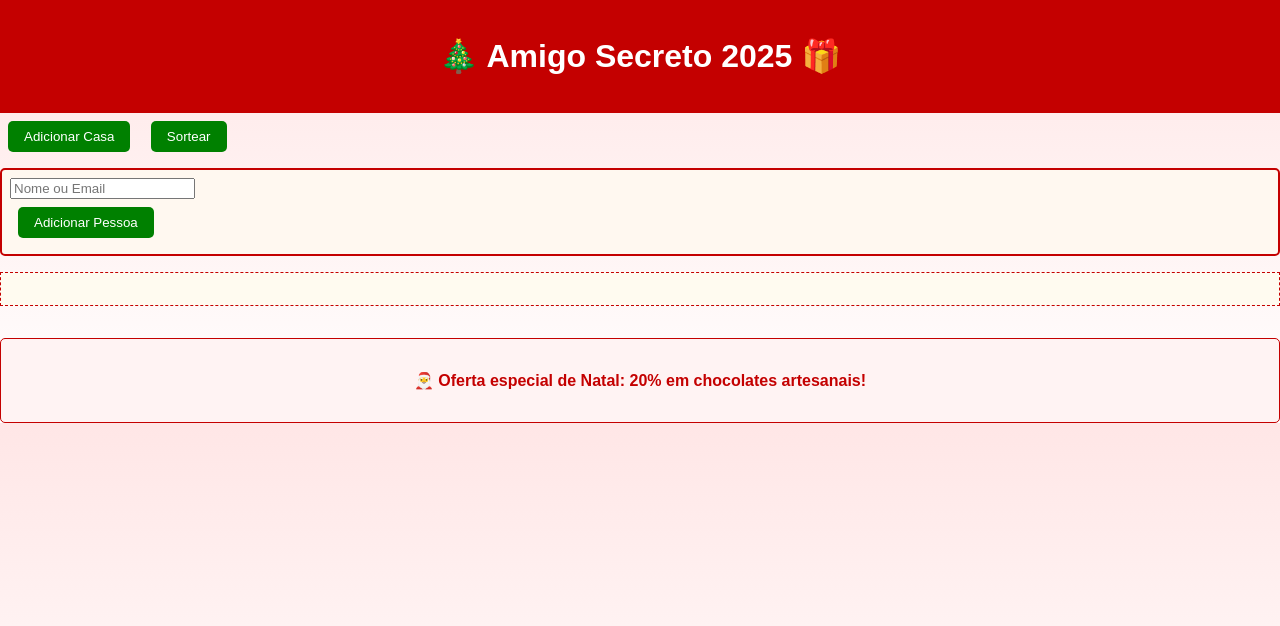
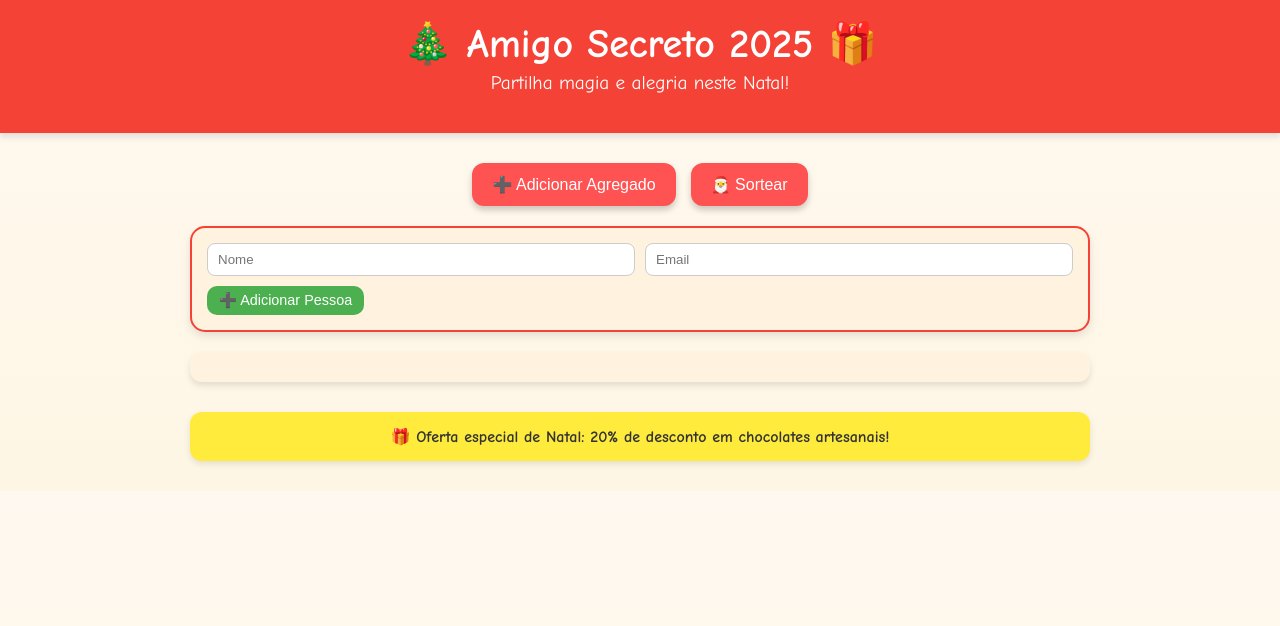
Before and after one commit to lfcaldeira/amigo-secreto, a plain HTML site: page frontend/index.html in a window 1280 px wide. Drawn offline with Linux system fonts and the light colour scheme.

Commit message:
Site de natal a ser feito

```diff
--- a/frontend/index.html
+++ b/frontend/index.html
@@ -1,30 +1,121 @@
-<!-- index.html -->
 <!DOCTYPE html>
 <html lang="pt">
 <head>
 <meta charset="UTF-8">
 <meta name="viewport" content="width=device-width, initial-scale=1.0">
-<title>Amigo Secreto Natal</title>
+<title>Amigo Secreto Natal 🎄</title>
 <link rel="stylesheet" href="styles.css">
 </head>
 <body>
 <header>
   <h1>🎄 Amigo Secreto 2025 🎁</h1>
+  <p class="subtitulo">Partilha magia e alegria neste Natal!</p>
 </header>
 
 <main>
-  <button id="add-casa">Adicionar Casa</button>
-  <button id="sortear">Sortear</button>
+  <div class="botoes">
+    <button id="adicionar-agregado" class="btn-natal">➕ Adicionar Agregado</button>
+    <button id="sortear" class="btn-natal">🎅 Sortear</button>
+  </div>
+
   <section id="casas"></section>
 
   <div id="resultado" class="resultado"></div>
 
   <!-- Espaço para publicidade -->
   <aside class="ad-banner">
-    <p>🎅 Oferta especial de Natal: 20% em chocolates artesanais!</p>
+    <p>🎁 Oferta especial de Natal: 20% de desconto em chocolates artesanais!</p>
   </aside>
 </main>
 
-<script src="script.js"></script>
+<script>
+const API_URL = window.API_URL || "http://192.168.1.123:8000";
+
+document.addEventListener("DOMContentLoaded", () => {
+    document.getElementById("adicionar-agregado").addEventListener("click", adicionarAgregado);
+    document.getElementById("sortear").addEventListener("click", sortear);
+    adicionarAgregado();
+});
+
+function adicionarAgregado() {
+    const container = document.getElementById("casas");
+    const div = document.createElement("div");
+    div.classList.add("agregado");
+
+    const pessoasDiv = document.createElement("div");
+    pessoasDiv.classList.add("pessoas");
+
+    const btnAddPessoa = document.createElement("button");
+    btnAddPessoa.type = "button";
+    btnAddPessoa.textContent = "➕ Adicionar Pessoa";
+    btnAddPessoa.classList.add("btn-pessoa");
+    btnAddPessoa.addEventListener("click", () => adicionarPessoa(pessoasDiv));
+
+    div.appendChild(pessoasDiv);
+    div.appendChild(btnAddPessoa);
+    container.appendChild(div);
+
+    adicionarPessoa(pessoasDiv);
+}
+
+function adicionarPessoa(container) {
+    const div = document.createElement("div");
+    div.classList.add("pessoa-input");
+
+    const inputNome = document.createElement("input");
+    inputNome.placeholder = "Nome";
+    inputNome.type = "text";
+
+    const inputEmail = document.createElement("input");
+    inputEmail.placeholder = "Email";
+    inputEmail.type = "email";
+
+    div.appendChild(inputNome);
+    div.appendChild(inputEmail);
+    container.appendChild(div);
+}
+
+function coletarCasas() {
+    const agregados = document.querySelectorAll(".agregado");
+    const casas = [];
+    agregados.forEach(agregado => {
+        const pessoas = [];
+        agregado.querySelectorAll(".pessoa-input").forEach(div => {
+            const nome = div.querySelector("input[type=text]").value.trim();
+            const email = div.querySelector("input[type=email]").value.trim();
+            if (nome && email) pessoas.push({nome, email});
+        });
+        if (pessoas.length) casas.push(pessoas);
+    });
+    return casas;
+}
+
+async function sortear() {
+    const casas = coletarCasas();
+    if (!casas.length) { alert("Adicione pelo menos uma pessoa!"); return; }
+
+    try {
+        const resp = await fetch(`${API_URL}/sortear`, {
+            method: "POST",
+            headers: {"Content-Type":"application/json"},
+            body: JSON.stringify({casas})
+        });
+        const resultado = await resp.json();
+        mostrarResultado(resultado);
+    } catch(e) {
+        alert("Erro ao contactar o servidor: " + e.message);
+    }
+}
+
+function mostrarResultado(resultado) {
+    const resDiv = document.getElementById("resultado");
+    resDiv.innerHTML = "<h2>🎅 Resultado do Amigo Secreto 🎁</h2>";
+    for(const [quem, para] of Object.entries(resultado)){
+        const p = document.createElement("p");
+        p.innerHTML = `<strong>${quem}</strong> → ${para}`;
+        resDiv.appendChild(p);
+    }
+}
+</script>
 </body>
 </html>
--- a/frontend/script.js
+++ b/frontend/script.js
@@ -1,7 +1,7 @@
 const API_URL = window.API_URL || "http://192.168.1.123:8000";
 
 document.addEventListener("DOMContentLoaded", () => {
-const adicionarCasaBtn = document.getElementById("add-casa");
+const adicionarCasaBtn = document.getElementById("adicionar-agregado");
 const sortearBtn = document.getElementById("sortear");
 
 
--- a/frontend/styles.css
+++ b/frontend/styles.css
@@ -1,55 +1,117 @@
-/* styles.css */
 body {
-  font-family: 'Arial', sans-serif;
-  background: linear-gradient(to bottom, #ffe6e6, #fff);
-  color: #333;
+    font-family: 'Comic Sans MS', cursive, sans-serif;
+    background: linear-gradient(to bottom, #fff8f0, #fef6e4);
     margin: 0;
     padding: 0;
+    color: #333;
 }
 
 header {
-  background-color: #c40000;
+    text-align: center;
+    background-color: #f44336;
     color: white;
-  padding: 1rem;
-  text-align: center;
+    padding: 20px;
+    box-shadow: 0 4px 6px rgba(0,0,0,0.1);
 }
 
-button {
-  margin: 0.5rem;
-  padding: 0.5rem 1rem;
-  background-color: #008000;
+header h1 {
+    margin: 0;
+    font-size: 2.5em;
+}
+
+header .subtitulo {
+    font-size: 1.2em;
+    margin-top: 5px;
+}
+
+main {
+    max-width: 900px;
+    margin: 30px auto;
+    padding: 0 20px;
+}
+
+.botoes {
+    display: flex;
+    justify-content: center;
+    gap: 15px;
+    margin-bottom: 20px;
+}
+
+.btn-natal {
+    background-color: #ff5252;
     color: white;
     border: none;
-  border-radius: 5px;
+    border-radius: 12px;
+    padding: 12px 20px;
+    font-size: 1em;
     cursor: pointer;
+    box-shadow: 0 4px 6px rgba(0,0,0,0.2);
+    transition: transform 0.2s, box-shadow 0.2s;
 }
 
-button:hover {
-  background-color: #005900;
+.btn-natal:hover {
+    transform: translateY(-2px);
+    box-shadow: 0 6px 10px rgba(0,0,0,0.3);
 }
 
-.casa {
-  border: 2px solid #c40000;
-  border-radius: 5px;
-  margin: 0.5rem 0;
-  padding: 0.5rem;
-  background-color: #fff8f0;
+.agregado {
+    background: #fff3e0;
+    border: 2px solid #f44336;
+    border-radius: 15px;
+    padding: 15px;
+    margin-bottom: 20px;
+    box-shadow: 0 4px 8px rgba(0,0,0,0.1);
+}
+
+.pessoa-input {
+    display: flex;
+    gap: 10px;
+    margin-bottom: 10px;
+}
+
+.pessoa-input input {
+    flex: 1;
+    padding: 8px 10px;
+    border-radius: 8px;
+    border: 1px solid #ccc;
+}
+
+.btn-pessoa {
+    background-color: #4caf50;
+    color: white;
+    border: none;
+    padding: 6px 12px;
+    border-radius: 10px;
+    cursor: pointer;
+    font-size: 0.9em;
+}
+
+.btn-pessoa:hover {
+    background-color: #45a049;
 }
 
 .resultado {
-  margin-top: 1rem;
-  padding: 1rem;
-  background-color: #fffbf0;
-  border: 1px dashed #c40000;
+    margin-top: 20px;
+    padding: 15px;
+    background: #fff3e0;
+    border-radius: 12px;
+    box-shadow: 0 4px 6px rgba(0,0,0,0.1);
+}
+
+.resultado h2 {
+    color: #f44336;
 }
 
 .ad-banner {
-  margin-top: 2rem;
-  padding: 1rem;
-  background-color: #fff3f3;
-  border: 1px solid #c40000;
-  border-radius: 5px;
+    margin-top: 30px;
+    background-color: #ffeb3b;
+    padding: 15px;
+    border-radius: 12px;
     text-align: center;
     font-weight: bold;
-  color: #c40000;
+    box-shadow: 0 3px 6px rgba(0,0,0,0.1);
 }
+
+.ad-banner p {
+    margin: 0;
+}
```
Also changed, not shown: 1 other file. Lines whose indentation alone changed are shown as unchanged.
